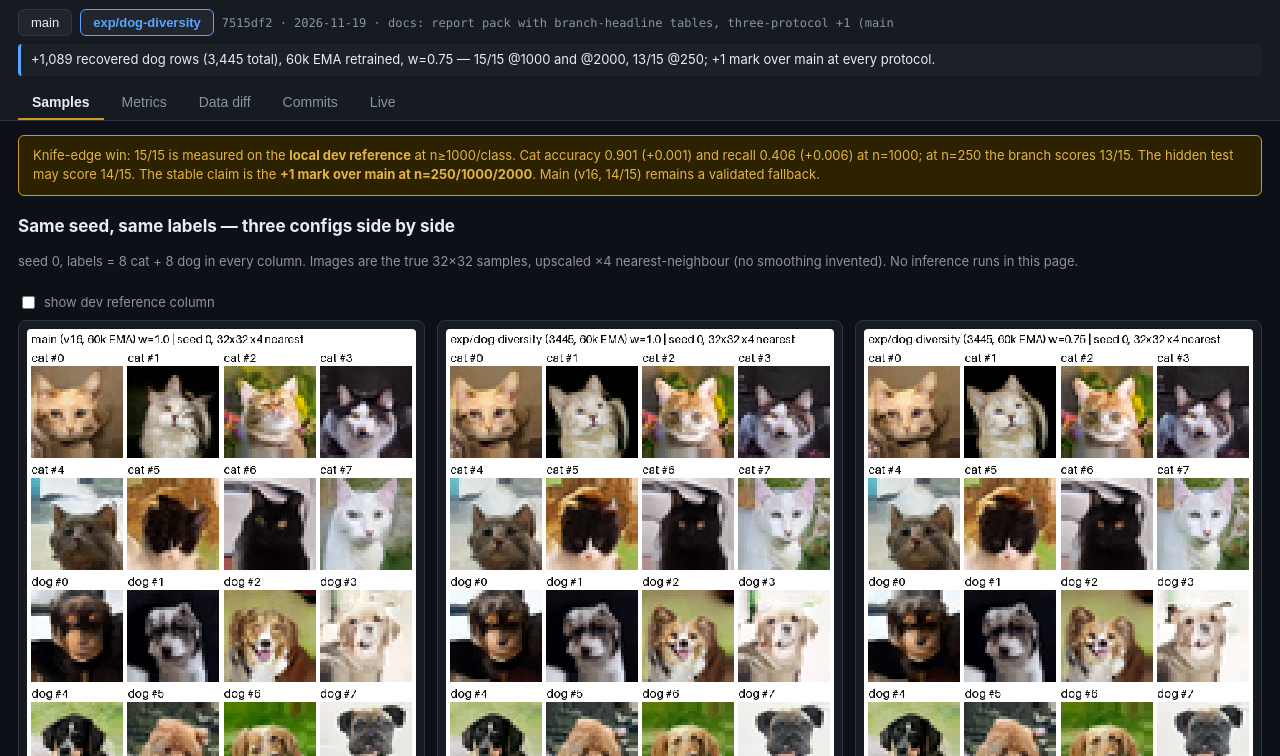
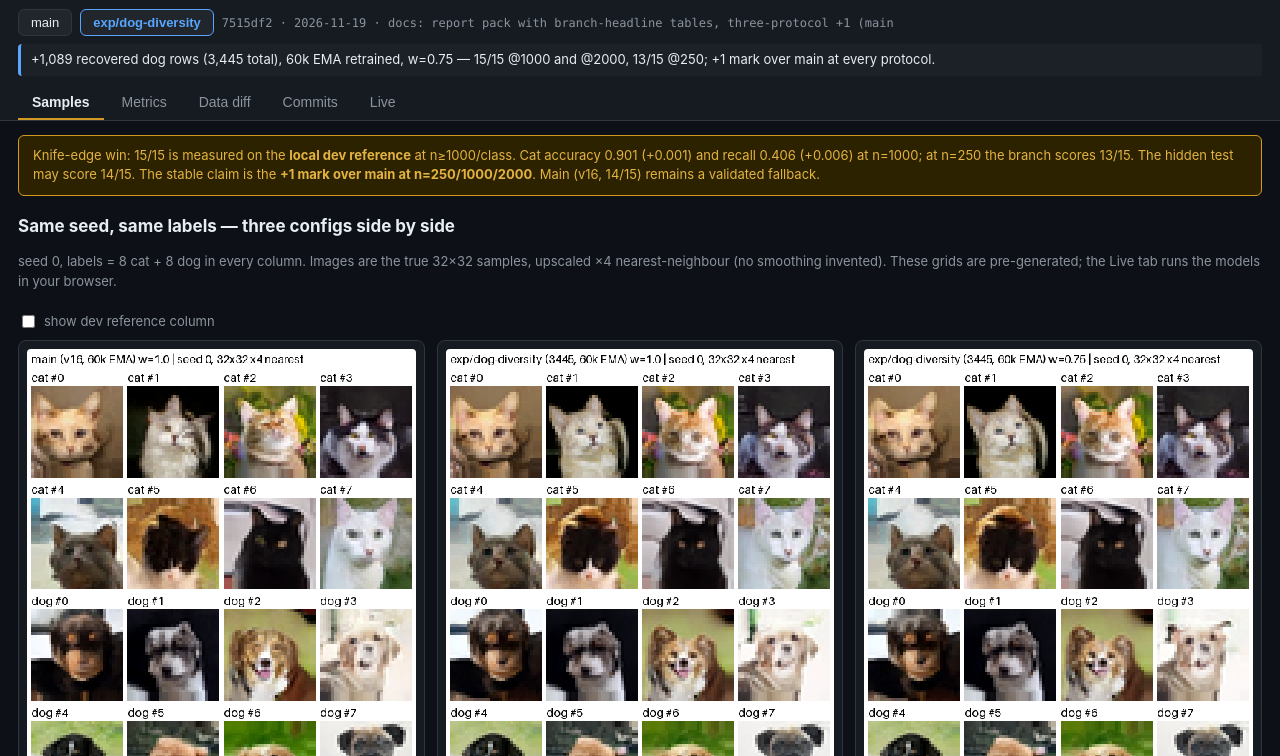
Before and after one commit to 0weixiong0/cisc3024-catdog-demo, a plain HTML site: page index.html in a window 1280 px wide. Shown: the part 44-800 px from the top of the page. Drawn offline with Linux system fonts and the light colour scheme.

Commit message:
samples caption: point to Live tab for in-browser inference

```diff
--- a/index.html
+++ b/index.html
@@ -38,7 +38,8 @@
   <section id="view-samples" class="view active">
     <h2>Same seed, same labels — three configs side by side</h2>
     <p class="muted">seed 0, labels = 8 cat + 8 dog in every column. Images are the true 32×32 samples,
-    upscaled ×4 nearest-neighbour (no smoothing invented). No inference runs in this page.</p>
+    upscaled ×4 nearest-neighbour (no smoothing invented). These grids are pre-generated;
+    the Live tab runs the models in your browser.</p>
     <label class="dev-toggle"><input type="checkbox" id="dev-on"> show dev reference column</label>
     <div class="cols" id="sample-cols">
       <figure><img src="assets/samples_main_w1.png" alt="main w=1.0 samples"><figcaption>main · v16 2,356 rows · 60k EMA · w=1.0</figcaption></figure>
```
